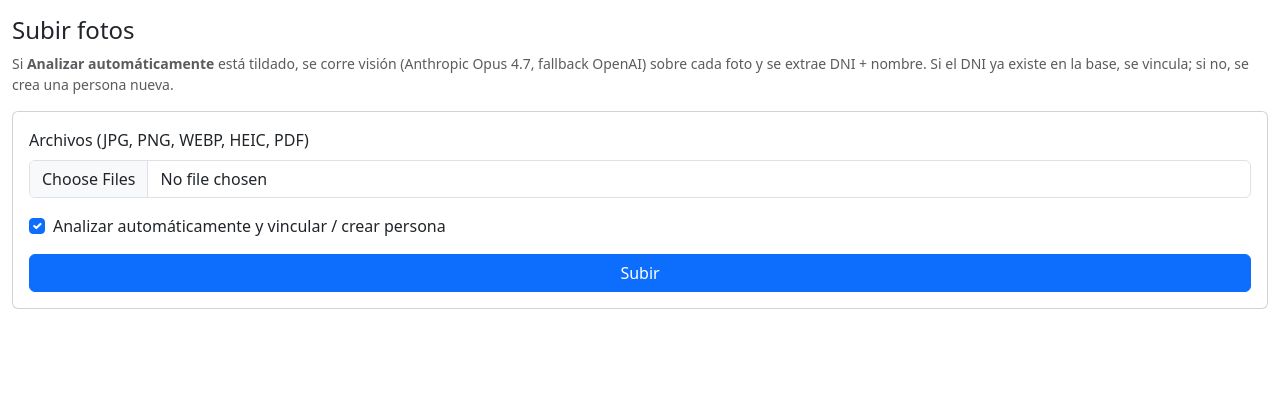
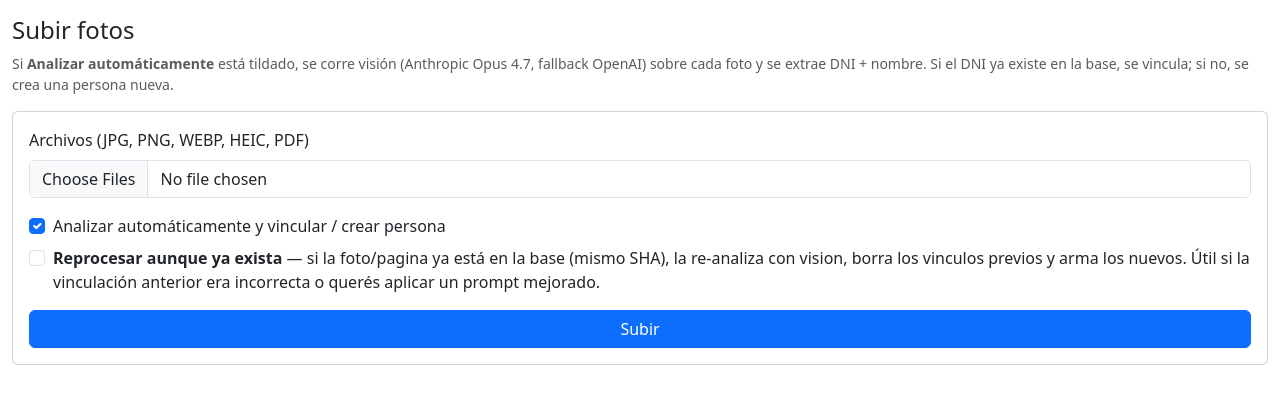
Before and after one commit to OctavioGalvan5/magistratura, a Flask app: page /fotos/upload in a window 1280 px wide. Shown: the part 56-460 px from the top of the page. Run offline with Flask 3, Linux system fonts and the light colour scheme.

Commit message:
Mejor UX en uploads duplicados + flag Reprocesar
- Cuando un upload es dedup (mismo SHA), el flash ahora muestra a que
  personas ya estaba vinculada esa foto con links directos a sus fichas.
- Nuevo checkbox "Reprocesar aunque ya exista" (force):
    * Re-analiza con vision aunque el archivo ya este en la DB
    * Borra vinculos previos y arma nuevos con los resultados del OCR
    * Actualiza raw_ocr/tipo/match_status/processed_at del row existente
    * Útil cuando la vinculación anterior era incorrecta o el prompt cambió
- Nuevo contador "reprocesadas" en el flash de resumen
- Flash messages ahora renderizan HTML (con escape via Markup para seguridad)

```diff
--- a/app/app.py
+++ b/app/app.py
@@ -6,13 +6,13 @@ import hashlib
 from datetime import timedelta
 
 import pypdfium2 as pdfium
-from PIL import Image
 
 from dotenv import load_dotenv
 from flask import (
     Flask, render_template, request, redirect, url_for, flash,
     jsonify, abort,
 )
+from markupsafe import Markup
 from sqlalchemy import create_engine, text
 from minio import Minio
 from minio.error import S3Error
@@ -455,7 +455,8 @@ def _pdf_pages_as_jpg(pdf_bytes: bytes, dpi: int = 200, jpeg_quality: int = 85):
 
 
 def _persist_upload(*, data: bytes, filename: str, content_type: str, ext: str,
-                    persona_id_hint=None, analyze: bool = True) -> dict:
+                    persona_id_hint=None, analyze: bool = True,
+                    force: bool = False) -> dict:
     sha = hashlib.sha256(data).hexdigest()
     object_key = f"originales/{sha[:2]}/{sha}{ext}"
 
@@ -465,14 +466,29 @@ def _persist_upload(*, data: bytes, filename: str, content_type: str, ext: str,
         minio.put_object(BUCKET, object_key, io.BytesIO(data), length=len(data),
                          content_type=content_type or "application/octet-stream")
 
-    already = q_one(f"SELECT id FROM {SCHEMA}.fotos WHERE minio_object_key=:k", k=object_key)
-    if already:
-        # Si el usuario forzó una persona, aseguramos el link
+    already = q_one(f"SELECT id, tipo, match_status FROM {SCHEMA}.fotos WHERE minio_object_key=:k", k=object_key)
+
+    if already and not force:
+        # Comportamiento normal: no reprocesar, informar duplicado.
         if persona_id_hint:
             _link(already["id"], persona_id_hint,
                   {"dni": None, "nombre_apellido": None}, creada=False, campos=[])
-        return {"status": "duplicado", "foto_id": already["id"]}
+        linked = q(f"""
+            SELECT p.id, p.nombre_apellido
+            FROM {SCHEMA}.fotos_personas fp
+            JOIN {SCHEMA}.personas p ON p.id = fp.persona_id
+            WHERE fp.foto_id = :fid
+            ORDER BY p.nombre_apellido
+        """, fid=already["id"])
+        return {
+            "status": "duplicado",
+            "foto_id": already["id"],
+            "tipo": already["tipo"],
+            "match_status": already["match_status"],
+            "personas_vinculadas": [dict(x) for x in linked],
+        }
 
+    # ── OCR ─────────────────────────────────────────────
     ocr = None
     tipo = None
     personas_det: list = []
@@ -490,21 +506,35 @@ def _persist_upload(*, data: bytes, filename: str, content_type: str, ext: str,
     else:
         match_status = "matched"
 
-    foto = q_one_write(f"""
-        INSERT INTO {SCHEMA}.fotos
-          (filename_original, minio_bucket, minio_object_key, content_type, size_bytes, sha256,
-           source_file_sha256, tipo, match_status, raw_ocr, processed_at)
-        VALUES
-          (:fn, :bk, :ok, :ct, :sz, :sh, :src, :tp, :ms, CAST(:raw AS JSONB),
-           CASE WHEN :raw IS NULL THEN NULL ELSE now() END)
-        RETURNING id
-    """,
-        fn=filename, bk=BUCKET, ok=object_key, ct=content_type, sz=len(data), sh=sha,
-        src=sha, tp=tipo, ms=match_status,
-        raw=json.dumps(ocr, ensure_ascii=False) if ocr else None,
-    )
-    foto_id = foto["id"]
+    # ── Insertar foto nueva o actualizar existente si es --force ───
+    if already and force:
+        foto_id = already["id"]
+        # Limpiamos vinculos previos para que las nuevas personas queden como fuente de verdad.
+        exec_sql(f"DELETE FROM {SCHEMA}.fotos_personas WHERE foto_id=:f", f=foto_id)
+        exec_sql(f"""
+            UPDATE {SCHEMA}.fotos SET
+              tipo = :tp,
+              match_status = :ms,
+              raw_ocr = CAST(:raw AS JSONB),
+              processed_at = CASE WHEN :raw IS NULL THEN processed_at ELSE now() END
+            WHERE id = :id
+        """, id=foto_id, tp=tipo, ms=match_status,
+             raw=json.dumps(ocr, ensure_ascii=False) if ocr else None)
+    else:
+        foto = q_one_write(f"""
+            INSERT INTO {SCHEMA}.fotos
+              (filename_original, minio_bucket, minio_object_key, content_type, size_bytes, sha256,
+               source_file_sha256, tipo, match_status, raw_ocr, processed_at)
+            VALUES
+              (:fn, :bk, :ok, :ct, :sz, :sh, :src, :tp, :ms, CAST(:raw AS JSONB),
+               CASE WHEN :raw IS NULL THEN NULL ELSE now() END)
+            RETURNING id
+        """, fn=filename, bk=BUCKET, ok=object_key, ct=content_type, sz=len(data), sh=sha,
+             src=sha, tp=tipo, ms=match_status,
+             raw=json.dumps(ocr, ensure_ascii=False) if ocr else None)
+        foto_id = foto["id"]
 
+    # ── Linkeo ──────────────────────────────────────────
     creadas = enriquecidas = 0
     if persona_id_hint:
         _link(foto_id, persona_id_hint,
@@ -519,7 +549,8 @@ def _persist_upload(*, data: bytes, filename: str, content_type: str, ext: str,
             except Exception as e:
                 app.logger.warning("link error: %s", e)
 
-    return {"status": "ok", "foto_id": foto_id, "match_status": match_status,
+    return {"status": "reprocesado" if (already and force) else "ok",
+            "foto_id": foto_id, "match_status": match_status,
             "tipo": tipo, "personas": len(personas_det),
             "creadas": creadas, "enriquecidas": enriquecidas}
 
@@ -532,6 +563,7 @@ def fotos_upload():
     persona_id_hint = request.form.get("persona_id")
     persona_id_hint = int(persona_id_hint) if persona_id_hint and persona_id_hint.isdigit() else None
     analyze = request.form.get("analizar", "on") == "on"
+    force = request.form.get("force") == "on"
 
     files = request.files.getlist("files")
     if not files:
@@ -539,13 +571,22 @@ def fotos_upload():
         return redirect(url_for("fotos_upload"))
 
     stats = {"ok": 0, "matched": 0, "sin_match": 0, "creadas": 0, "enriquecidas": 0,
-             "duplicadas": 0, "skipped": 0, "paginas_pdf": 0}
+             "duplicadas": 0, "reprocesadas": 0, "skipped": 0, "paginas_pdf": 0}
+    duplicados_info: list = []
 
     def _acc(r):
         if r["status"] == "duplicado":
             stats["duplicadas"] += 1
+            duplicados_info.append({
+                "foto_id": r["foto_id"],
+                "match_status": r.get("match_status"),
+                "personas": r.get("personas_vinculadas", []),
+            })
         else:
-            stats["ok"] += 1
+            if r["status"] == "reprocesado":
+                stats["reprocesadas"] += 1
+            else:
+                stats["ok"] += 1
             stats[r["match_status"]] = stats.get(r["match_status"], 0) + 1
             stats["creadas"] += r.get("creadas", 0)
             stats["enriquecidas"] += r.get("enriquecidas", 0)
@@ -562,7 +603,7 @@ def fotos_upload():
             # Guardamos el PDF original en MinIO (una vez), y despues procesamos cada pagina.
             _persist_upload(
                 data=data, filename=name, content_type="application/pdf",
-                ext=ext, persona_id_hint=persona_id_hint, analyze=False,
+                ext=ext, persona_id_hint=persona_id_hint, analyze=False, force=force,
             )
             try:
                 stem = os.path.splitext(name)[0]
@@ -570,7 +611,8 @@ def fotos_upload():
                     fname = f"{stem}__p{page_num}.jpg"
                     r = _persist_upload(
                         data=jpg, filename=fname, content_type="image/jpeg",
-                        ext=".jpg", persona_id_hint=persona_id_hint, analyze=analyze,
+                        ext=".jpg", persona_id_hint=persona_id_hint,
+                        analyze=analyze, force=force,
                     )
                     _acc(r)
                     stats["paginas_pdf"] += 1
@@ -579,16 +621,47 @@ def fotos_upload():
             continue
 
         r = _persist_upload(data=data, filename=name, content_type=f.mimetype or "",
-                            ext=ext, persona_id_hint=persona_id_hint, analyze=analyze)
+                            ext=ext, persona_id_hint=persona_id_hint,
+                            analyze=analyze, force=force)
         _acc(r)
 
     flash(
-        f"Subidas: {stats['ok']} · matched: {stats['matched']} · sin_match: {stats['sin_match']} · "
+        f"Subidas: {stats['ok']} · reprocesadas: {stats['reprocesadas']} · "
+        f"matched: {stats['matched']} · sin_match: {stats['sin_match']} · "
         f"personas creadas: {stats['creadas']} · enriquecidas: {stats['enriquecidas']} · "
         f"duplicadas: {stats['duplicadas']} · omitidas: {stats['skipped']}"
         + (f" · paginas PDF: {stats['paginas_pdf']}" if stats['paginas_pdf'] else ""),
         "success",
     )
+
+    # Si hubo duplicados, avisar al usuario a qué personas ya estaban vinculadas
+    # para que sepa qué hacer con esa foto (mirarla, re-vincular, etc.).
+    if duplicados_info:
+        for d in duplicados_info:
+            personas = d["personas"]
+            if personas:
+                # Markup.format() escapa los strings (nombre_apellido) que vienen
+                # de la DB, evitando inyección HTML si alguien puso <script> en un nombre.
+                links = [Markup("<a href='{}'>{}</a>").format(
+                            url_for('persona_detail', pid=x['id']),
+                            x['nombre_apellido']
+                         ) for x in personas[:5]]
+                nombres = Markup(", ").join(links)
+                extra = f" (+{len(personas)-5} más)" if len(personas) > 5 else ""
+                flash(
+                    Markup(
+                        "Foto ya existente (id={}, estado={}) ya está vinculada a: "
+                    ).format(d["foto_id"], d["match_status"]) + nombres + extra,
+                    "info",
+                )
+            else:
+                flash(
+                    Markup(
+                        "Foto ya existente (id={}, estado={}) pero sin personas vinculadas — "
+                        "<a href='{}'>revisá para vincularla</a>."
+                    ).format(d["foto_id"], d["match_status"], url_for('fotos_revisar')),
+                    "warning",
+                )
     if persona_id_hint:
         return redirect(url_for("persona_detail", pid=persona_id_hint))
     return redirect(url_for("fotos_list"))
--- a/app/templates/base.html
+++ b/app/templates/base.html
@@ -42,7 +42,7 @@
   {% with messages = get_flashed_messages(with_categories=true) %}
     {% for cat, msg in messages %}
       <div class="alert alert-{{ cat }} alert-dismissible fade show" role="alert">
-        {{ msg }}
+        {{ msg|safe }}
         <button type="button" class="btn-close" data-bs-dismiss="alert"></button>
       </div>
     {% endfor %}
--- a/app/templates/upload.html
+++ b/app/templates/upload.html
@@ -8,9 +8,17 @@
 <form method="post" enctype="multipart/form-data" class="card p-3">
   <label class="form-label">Archivos (JPG, PNG, WEBP, HEIC, PDF)</label>
   <input type="file" name="files" class="form-control mb-3" multiple accept=".jpg,.jpeg,.png,.webp,.heic,.pdf">
-  <div class="form-check mb-3">
+  <div class="form-check mb-2">
     <input class="form-check-input" type="checkbox" name="analizar" id="analizar" checked>
     <label class="form-check-label" for="analizar">Analizar automáticamente y vincular / crear persona</label>
+  </div>
+  <div class="form-check mb-3">
+    <input class="form-check-input" type="checkbox" name="force" id="force">
+    <label class="form-check-label" for="force">
+      <strong>Reprocesar aunque ya exista</strong> — si la foto/pagina ya está en la base
+      (mismo SHA), la re-analiza con vision, borra los vinculos previos y arma los nuevos.
+      Útil si la vinculación anterior era incorrecta o querés aplicar un prompt mejorado.
+    </label>
   </div>
   <button class="btn btn-primary">Subir</button>
 </form>
```
